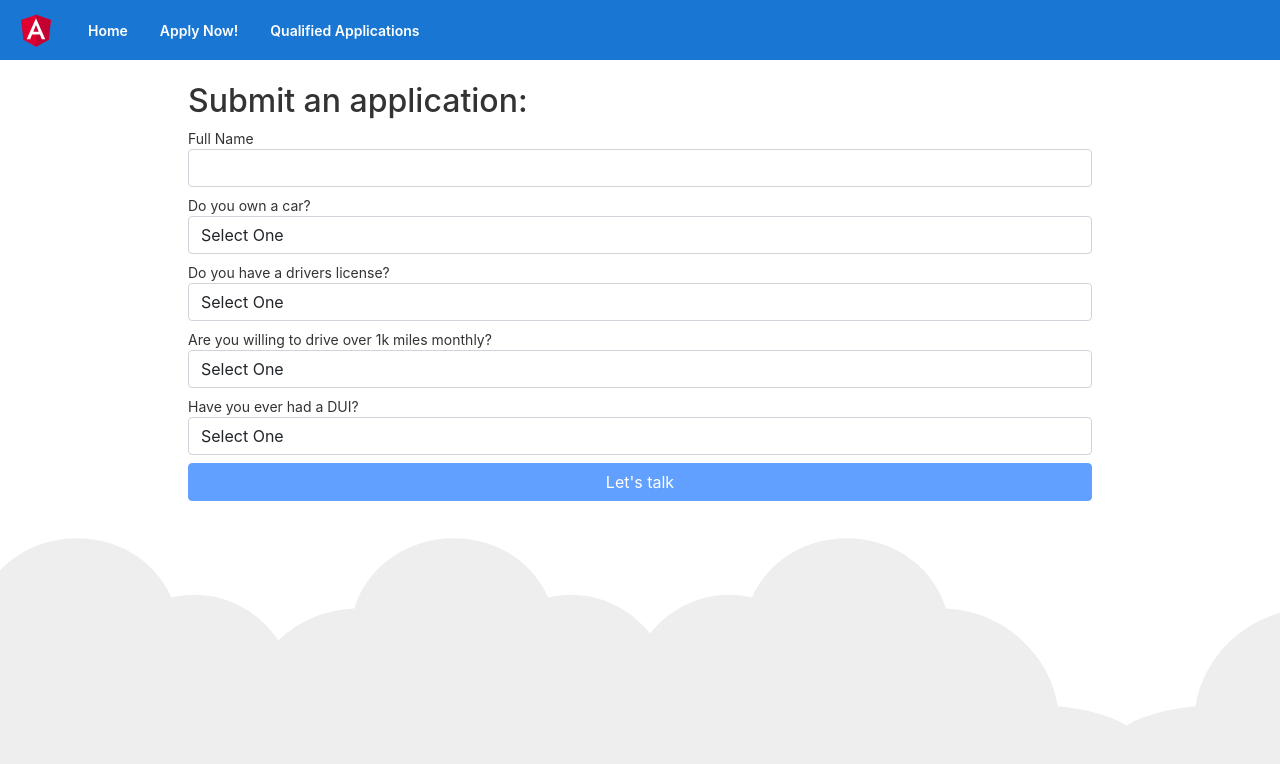
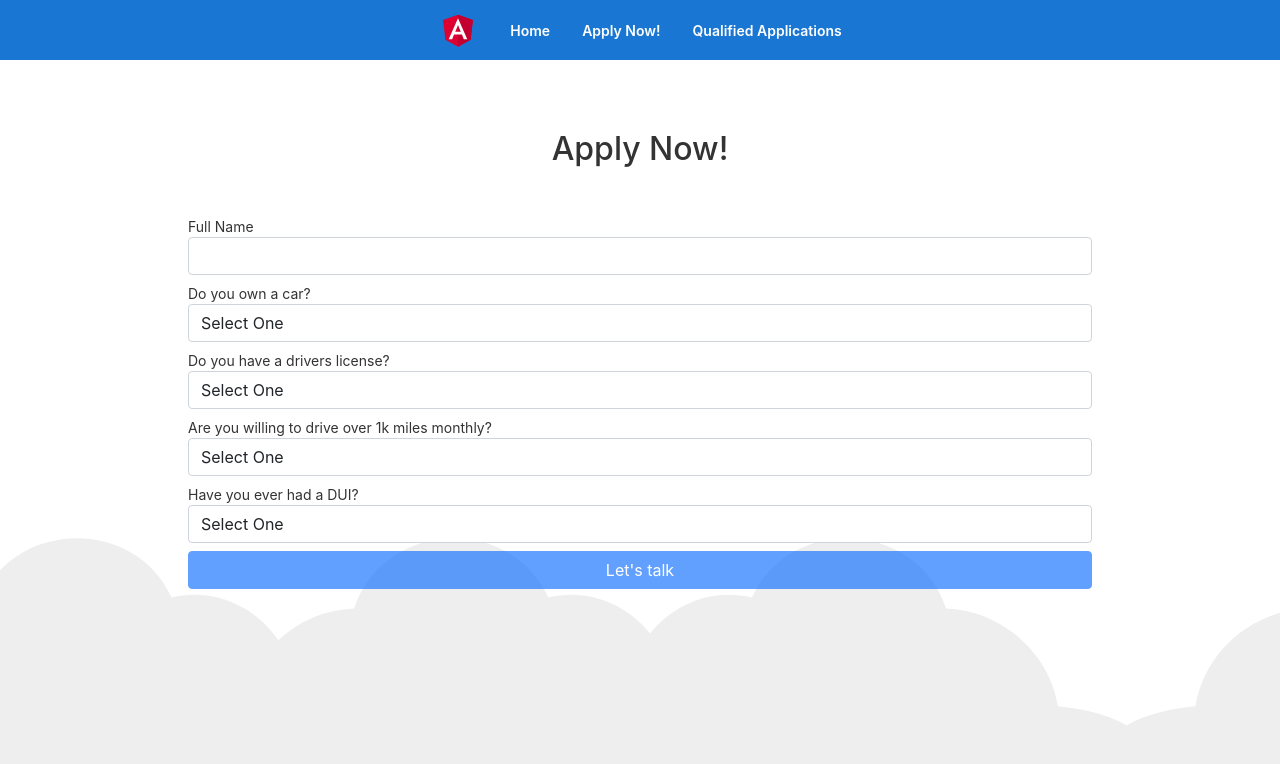
Before and after one commit to benalloway/snag-angular-app, an Angular app: page /apply-now in a window 1280 px wide. Shown: the top 764 px of the page. Built offline with nearby package versions, Linux system fonts and the light colour scheme.

Commit message:
ui improvements

```diff
--- a/src/app/app.component.html
+++ b/src/app/app.component.html
@@ -303,7 +303,7 @@
 </style>
 
 <!-- Toolbar -->
-<div class="toolbar" role="banner">
+<div class="toolbar justify-content-center" role="banner">
   <a class="" routerLink="/">
     <img
       width="40"
--- a/src/app/applications-form/applications-form.component.html
+++ b/src/app/applications-form/applications-form.component.html
@@ -1,4 +1,6 @@
-<h2>Submit an application:</h2>
+<div class="text-center">
+  <h2 class="my-5 h2">Apply Now!</h2>
+</div>
 
 <form class="mb-5 d-grid gap-2" [formGroup]="applicationForm" (ngSubmit)='handleSubmit($event)'>
   <div class="form-group">
--- a/src/app/applications-list/applications-list.component.html
+++ b/src/app/applications-list/applications-list.component.html
@@ -1,4 +1,6 @@
-<h2>Qualified Applications:</h2>
+<div class="text-center">
+    <h2 class="my-5 h2">Qualified Applications</h2>
+  </div>
 
 <ul class="list-group">
     <li class="list-group-item py-3 px-5" *ngFor="let application of applications">{{application.name}} applied for the {{application.job_listing_id.title}} job</li>
--- a/src/app/dashboard/dashboard.component.html
+++ b/src/app/dashboard/dashboard.component.html
@@ -20,7 +20,7 @@
 
           <div class="text-center">
             <h2 class="h1 mb-0">{{acceptedApplications?.length ?? 0}}</h2>
-            <p><strong>Accepted Applications</strong></p>
+            <p><strong>Qualified Applications</strong></p>
           </div>
 
         </div>
```
